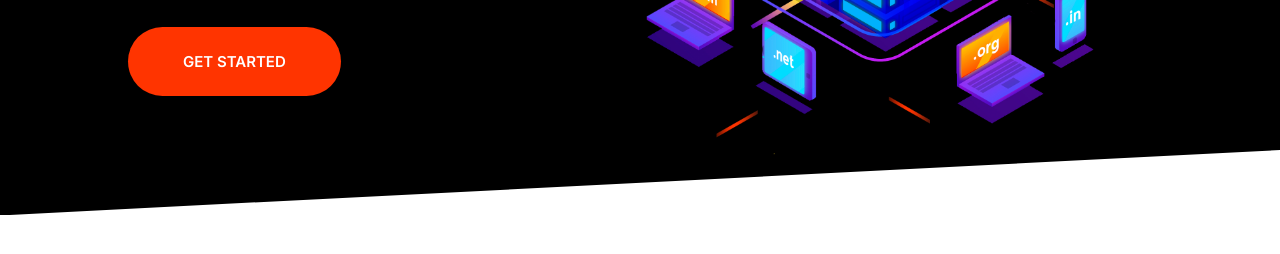
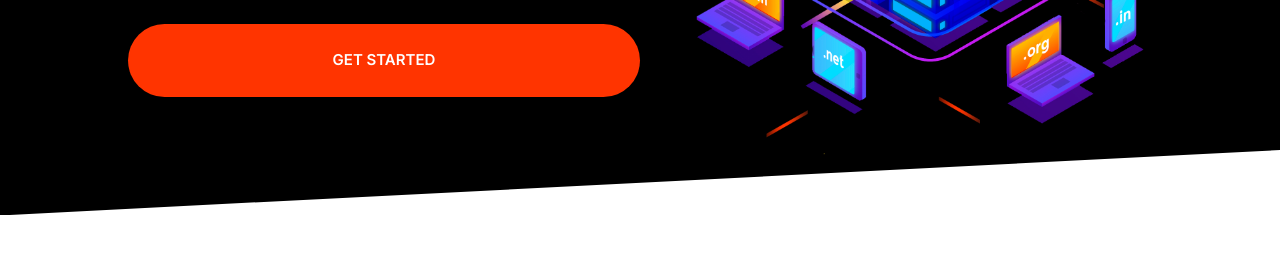
Before and after one commit to victorlevus/levussy, a plain HTML site: page index.html in a window 1280 px wide. Shown: the part 438-692 px from the top of the page. Drawn offline with Linux system fonts and the light colour scheme.

Commit message:
build the hero component

```diff
--- a/css/style.css
+++ b/css/style.css
@@ -688,6 +688,7 @@ a {
 
 .hero__image {
   width: 100%;
+  margin-left: 5rem;
 }
 
 @media screen and (min-width: 768px) {
--- a/index.html
+++ b/index.html
@@ -17,7 +17,7 @@
                 <header class="block__header hero__content">
                     <h1 class="block__heading">Cloud Hosting for Pros</h1>
                     <p class="hero__tagline">Deploy your website in less than 60 seconds</p>
-                    <a href="#" class="btn btn--accent">Get Started</a>
+                    <a href="#" class="btn btn--accent btn--block">Get Started</a>
                 </header>
                 <img class="hero__image" src="images/banner.png" alt="">
             </div>
```
